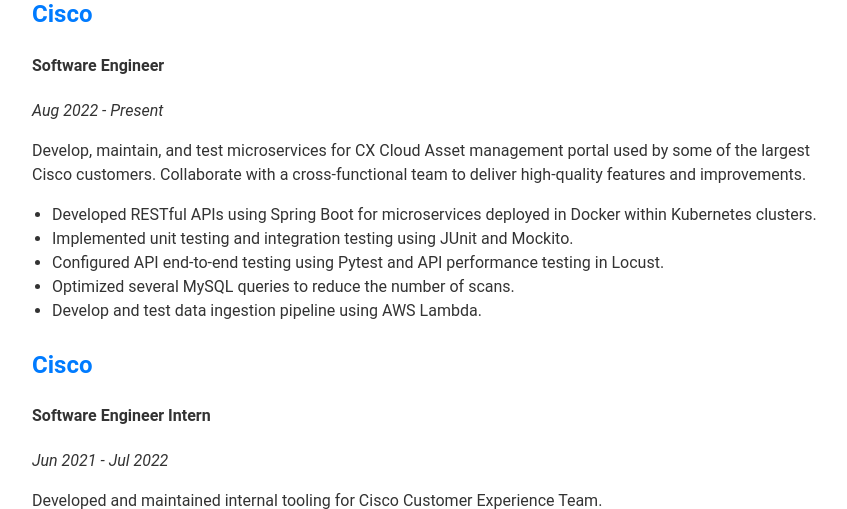
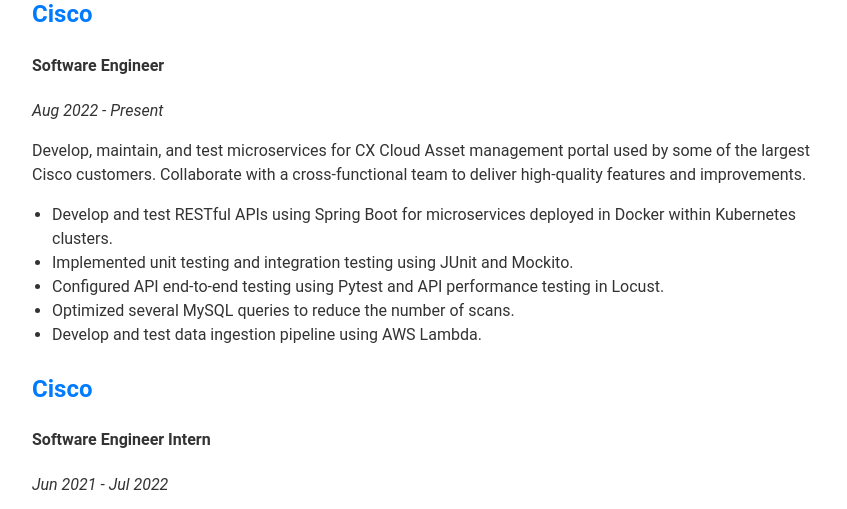
Before and after one commit to VitusP/CircleCI-Experiment, a Flask app: page / in a window 1280 px wide. Shown: the part 325-834 px from the top of the page, without its empty margins (208-1055 px from the left). Run offline with Flask 3, Linux system fonts and the light colour scheme.

Commit message:
Update git ignore and my portfolio

```diff
--- a/src/templates/portfolio.html
+++ b/src/templates/portfolio.html
@@ -33,7 +33,7 @@
           </p>
           <ul>
             <li>
-              Developed RESTful APIs using Spring Boot for microservices
+              Develop and test RESTful APIs using Spring Boot for microservices
               deployed in Docker within Kubernetes clusters.
             </li>
             <li>
```
Also changed, not shown: 1 other file.
